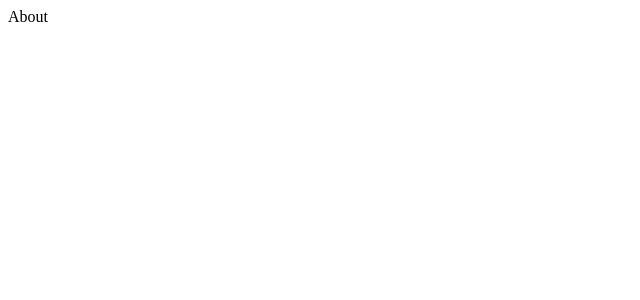
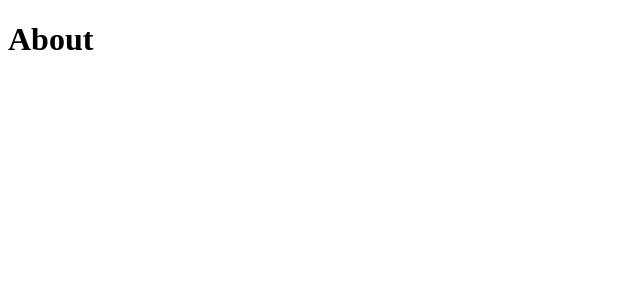
Before and after one commit to Dipsaint1/next, a Next.js app: page /about in a window 1280 px wide. Shown: the top 300 px of the page, without its empty margins (0-640 px from the left). Built offline with nearby package versions, Linux system fonts and the light colour scheme.

Commit message:
minor update

```diff
--- a/src/app/about/page.tsx
+++ b/src/app/about/page.tsx
@@ -1,5 +1,3 @@
-export default function About() {
-  return (
-    <div>About</div>
-  )
+export default function About(){
+  return <h1>About</h1>
 }
--- a/src/app/blog/first/page.tsx
+++ /dev/null
@@ -1,3 +0,0 @@
-export default function Blog() {
-  return ( <h1>My First Blog</h1> )
-}
--- a/src/app/blog/second/page.tsx
+++ /dev/null
@@ -1,3 +0,0 @@
-export default function Blog() {
-  return ( <h1>My Second Blog</h1> )
-}
```
Also changed, not shown: src/t.js (added), src/test.js (deleted).
